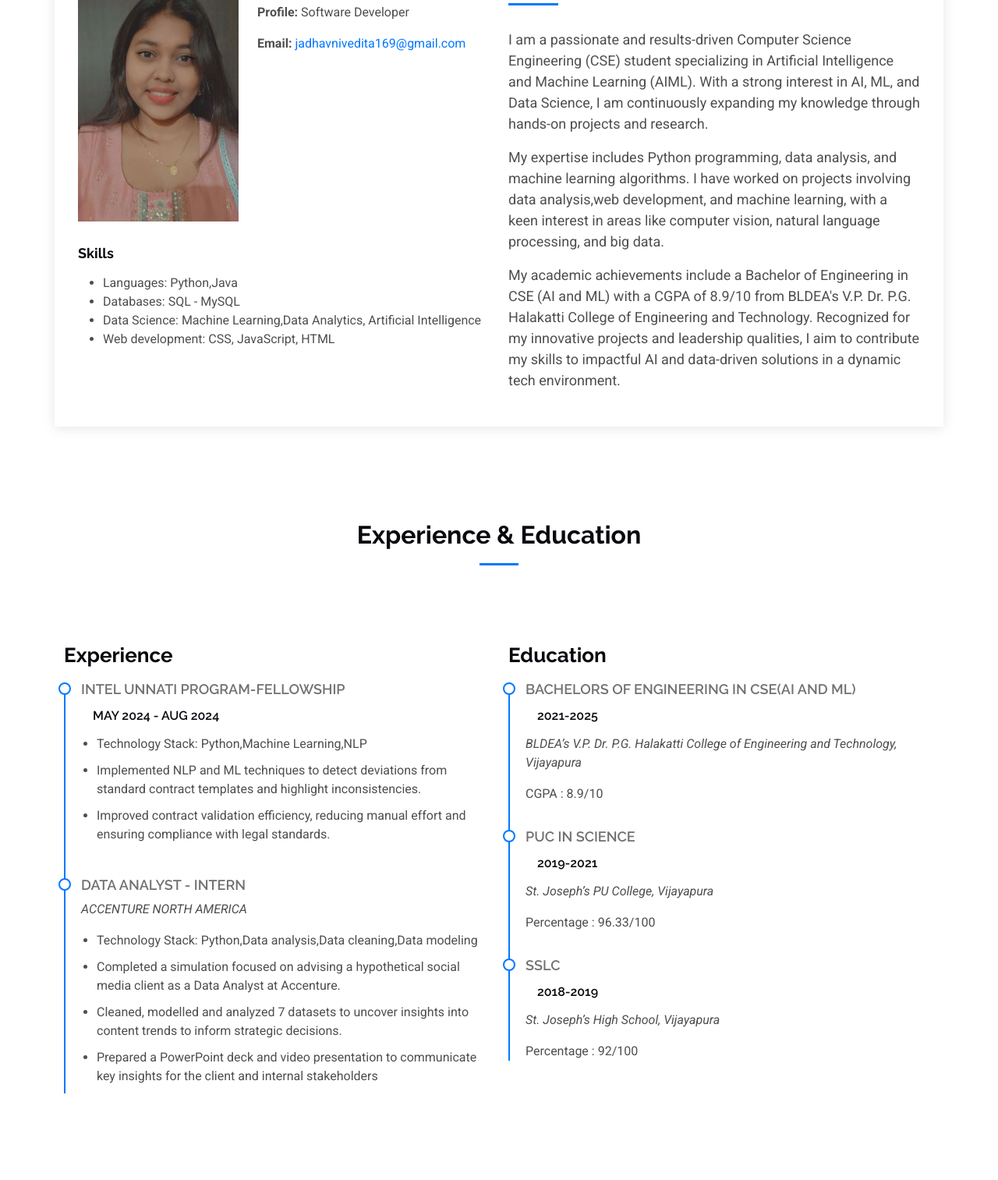
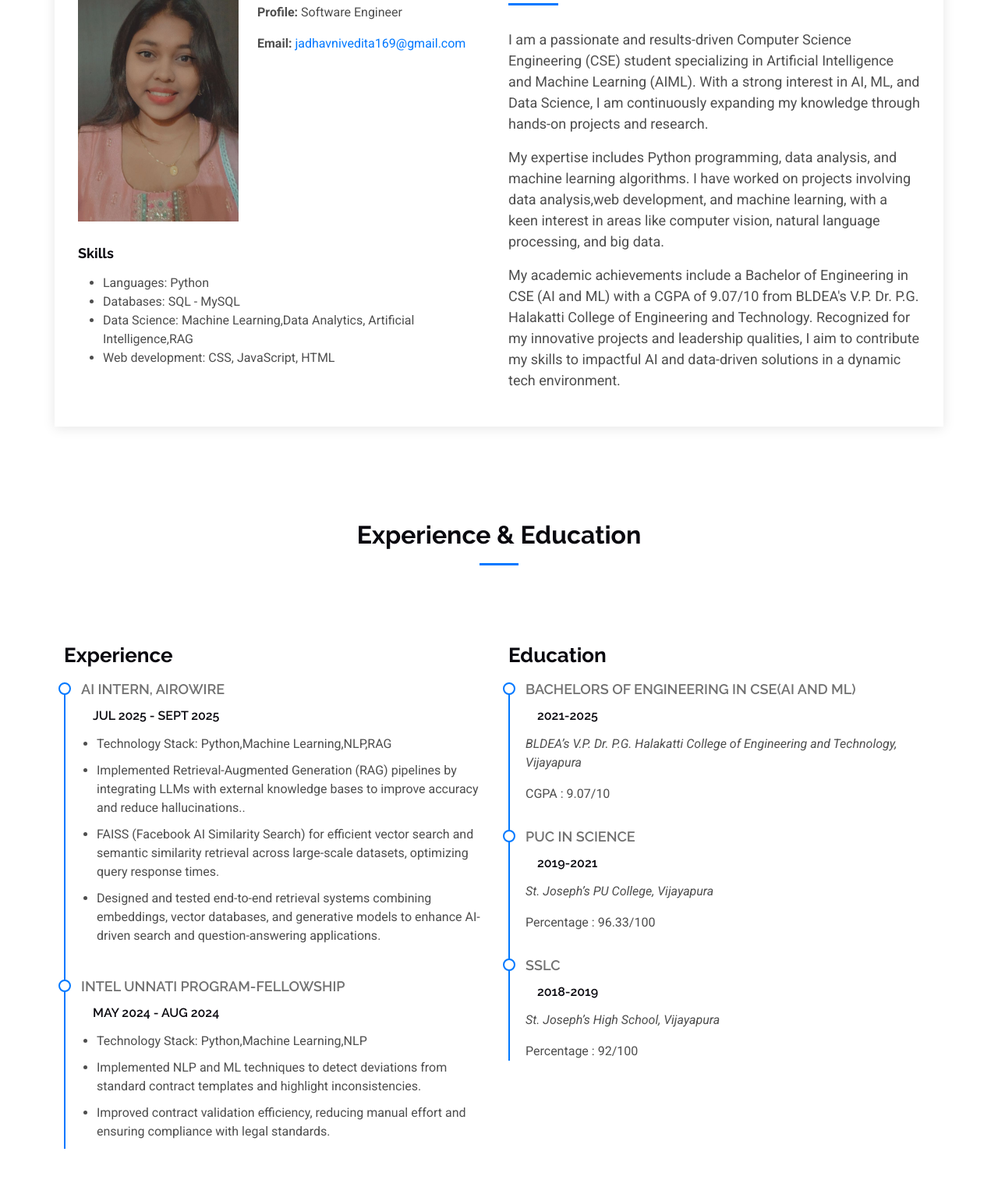
Before and after one commit to NiveditaJadhav/Nivedita-portfolio, a plain HTML site: page index.html in a window 1280 px wide. Shown: the part 927-2440 px from the top of the page at 78% size. Drawn offline with nearby package versions, Linux system fonts and the light colour scheme.

Commit message:
Update index.html

```diff
--- a/index.html
+++ b/index.html
@@ -102,7 +102,7 @@ emailjs.init({
               </div>
               <div class="col-lg-7 about-info">
                 <p><strong>Name: </strong> <span>Nivedita Jadhav</span></p>
-                <p><strong>Profile: </strong> <span>Software Developer</span></p>
+                <p><strong>Profile: </strong> <span>Software Engineer</span></p>
                 <p><strong>Email: </strong> <a href="mailto:jadhavnivedita169@gmail.com">jadhavnivedita169@gmail.com </a></p>
                 <!-- <p><strong>Phone: </strong> <a href="tel:+917760070785">(+91) 7760070785</a></p> -->
               </div>
@@ -112,7 +112,7 @@ emailjs.init({
 
               <h5>Skills</h5>
               <ul>
-            <li>Languages: Python,Java</li>
+            <li>Languages: Python</li>
             <!-- <li>Data engineering: Apache spark, AWS, ELK</li>
             <li>API: RestAPI, FastAPI</li>
             <li>Cloud: AWS Cloud Practitioner Essentials</li> -->
@@ -120,7 +120,7 @@ emailjs.init({
             <!-- <li>Cache: Redis</li>
             <li>Message brokers: Kafka</li>
             <li>Container: Docker</li> -->
-            <li>Data Science: Machine Learning,Data Analytics, Artificial Intelligence</li>
+            <li>Data Science: Machine Learning,Data Analytics, Artificial Intelligence,RAG</li>
             <li>Web development: CSS, JavaScript, HTML</li>
         </ul>
 
@@ -143,7 +143,7 @@ emailjs.init({
                 natural language processing, and big data.              </p>
               <p>
                 My academic achievements include a Bachelor of Engineering in CSE (AI and ML) with
-                a CGPA of 8.9/10 from BLDEA's V.P. Dr. P.G. Halakatti College of Engineering and Technology.
+                a CGPA of 9.07/10 from BLDEA's V.P. Dr. P.G. Halakatti College of Engineering and Technology.
                 Recognized for my innovative projects and leadership qualities, I aim to contribute
                 my skills to impactful AI and data-driven solutions in a dynamic tech environment.
               </p>
@@ -169,6 +169,21 @@ emailjs.init({
 
           <div class="col-lg-6" data-aos="fade-up" data-aos-delay="100">
             <h3 class="experience-title">Experience</h3>
+             <div class="experience-item">
+              <h4> AI Intern, Airowire </h4>
+              <h5>JUL 2025 - SEPT 2025</h5>
+              <!-- <p><em>Tata Elxsi Limited, Bangalore, Karnataka</em></p> -->
+              <ul>
+                  <li>Technology Stack: Python,Machine Learning,NLP,RAG</li>
+                  <li> Implemented Retrieval-Augmented Generation (RAG) pipelines by integrating LLMs with external knowledge
+ bases to improve accuracy and reduce hallucinations..</li>
+                  <li>FAISS (Facebook AI Similarity Search) for efficient vector search and semantic similarity retrieval across
+ large-scale datasets, optimizing query response times.</li>
+ <li>Designed and tested end-to-end retrieval systems combining embeddings, vector databases, and generative
+ models to enhance AI-driven search and question-answering applications.</li>
+              </ul>
+            </div>
+
             <div class="experience-item">
               <h4>INTEL UNNATI PROGRAM-FELLOWSHIP </h4>
               <h5>MAY 2024 - AUG 2024</h5>
@@ -180,20 +195,7 @@ emailjs.init({
               </ul>
             </div>
 
-            <div class="experience-item">
-              <h4>Data Analyst - Intern</h4>
-              <!-- <h5>Sept 2023 - Dec 2023</h5> -->
-              <p><em>ACCENTURE NORTH AMERICA </em></p>
-              <ul>
-                <li>Technology Stack: Python,Data analysis,Data cleaning,Data modeling</li>
-                  <li>Completed a simulation focused on advising a hypothetical social media client
-                    as a Data Analyst at Accenture.</li>
-                  <li> Cleaned, modelled and analyzed 7 datasets to uncover insights into content
-                    trends to inform strategic decisions.</li>
-                  <li> Prepared a PowerPoint deck and video presentation to communicate key insights
-                    for the client and internal stakeholders</li>
-              </ul>
-            </div>
+
 
           </div>
 
@@ -203,7 +205,7 @@ emailjs.init({
               <h4>Bachelors of Engineering in CSE(AI and ML)</h4>
             <h5>2021-2025</h5>
             <p><em>BLDEA’s V.P. Dr. P.G. Halakatti College of Engineering and Technology, Vijayapura</em></p>
-            <p>CGPA : 8.9/10</p>
+            <p>CGPA : 9.07/10</p>
             </div><!-- Edn Resume Item -->
 
             <div class="experience-item">
```
